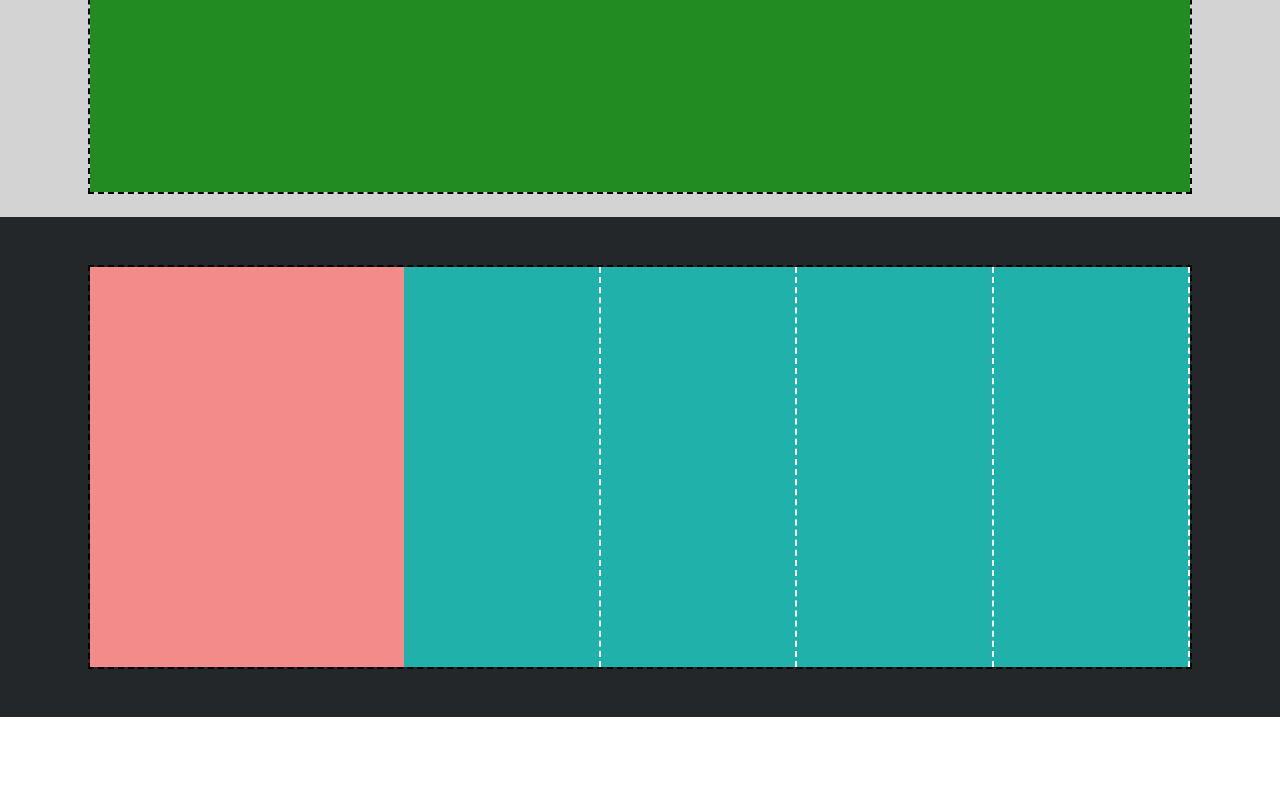
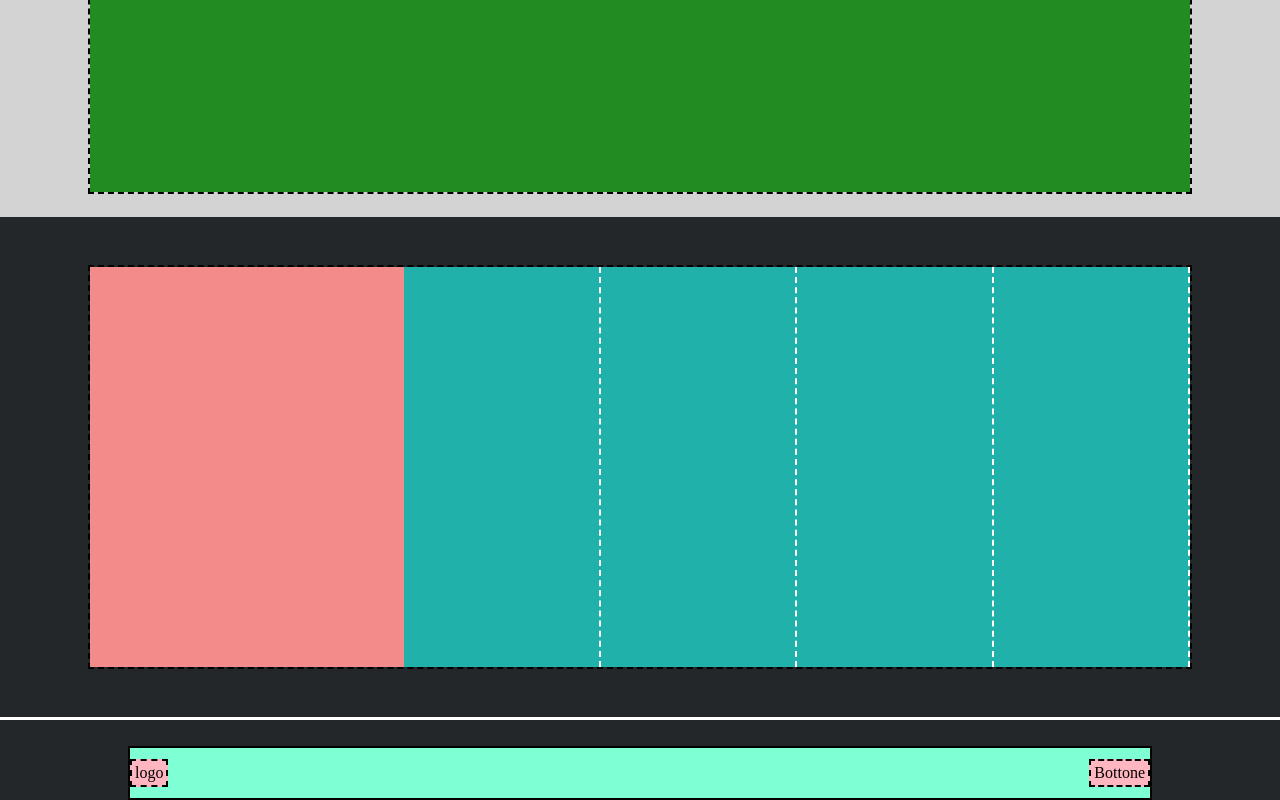
Before and after one commit to FrancescoMorettiBrs/htmlcss-struttura-discord, a plain HTML site: page index.html in a window 1280 px wide. Shown: the part 3113-3913 px from the top of the page. Before the commit the page ends 3830 px from the top, so only its background shows below. Drawn offline with Linux system fonts and the light colour scheme.

Commit message:
feat: footer completed

```diff
--- a/css/style.css
+++ b/css/style.css
@@ -161,9 +161,32 @@ img {
 }
 
 /* Footer */
-/* .footer-bg {
+.footer-bg {
   background-color: #23272a;
-  align-content: center;
+  align-content: flex-end;
   height: 80px;
   margin-top: 3px;
-} */
+}
+
+.flex-container-footer {
+  display: flex;
+  /* padding: 8px; */
+  justify-content: space-between;
+  height: 50px;
+  align-items: center;
+  /* debug */
+  border: 2px solid #000000;
+  background-color: #7fffd4;
+}
+
+.logo-footer {
+  border: 2px dashed black;
+  padding: 3px;
+  background-color: #ffb6c1;
+}
+
+.button-footer {
+  border: 2px dashed black;
+  padding: 3px;
+  background-color: #ffb6c1;
+}
--- a/index.html
+++ b/index.html
@@ -73,12 +73,13 @@
     </main>
     <!-- Fine Main -->
     <!-- Footer -->
-    <!-- <footer>
+    <footer>
         <div class="footer-bg">
             <div class="container-footer">
               <div class="flex-container-footer">
-                <div>logo</div>
-    </footer> -->
+                <div class="logo-footer">logo</div>
+                <div class="button-footer">Bottone</div>
+    </footer>
     <!-- Fine Footer -->
   </body>
 </html>
```
